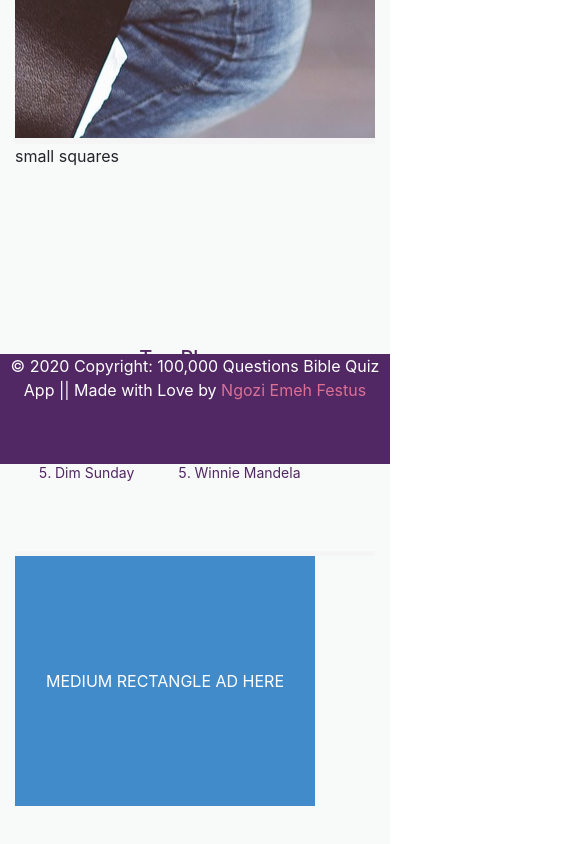
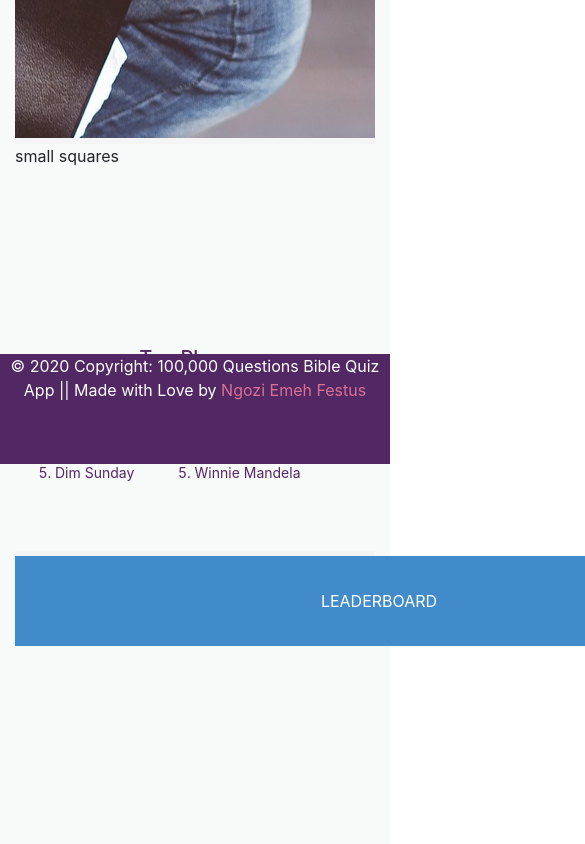
Before and after one commit to NgoziEmeh/Bible-quiz-web-app-frontend, an Angular app: page / in a window 390 px wide. Shown: the part 380-1224 px from the top of the page, 585 px wide, since content can reach past the window. Built offline with nearby package versions, Linux system fonts and the light colour scheme.

Commit message:
leaderboardside

```diff
--- a/src/app/home/home.component.css
+++ b/src/app/home/home.component.css
@@ -67,16 +67,24 @@ li{
         display: none;
     }
 
+
 }
 @media screen and (min-width: 461px) and (max-width: 600px){
     .mediumleaderboard-holder{
         display:block;
     }
+    .leaderboardside-holder{
+        display: none;
+    }
+
 }
 
 @media screen and (max-width: 460px){
     .mobilead-holder{
         display: block;
+    }
+    .leaderboardside-holder{
+        display: none;
     }
 }
 
@@ -88,4 +96,16 @@ li{
     .squaread-holder{
         display: none;
     }
+    .leaderboardside-holder{
+        display: none;
+    }
 }
+
+@media screen and (max-width: 766px){
+    .leaderboardside-holder{
+        display: block;
+    }
+    .squaread-holder{
+        display: none;
+    }
+}
--- a/src/app/home/home.component.html
+++ b/src/app/home/home.component.html
@@ -54,6 +54,9 @@
                             <div class="skyscraperholder">
                                 <app-skyscraperad></app-skyscraperad>
                             </div>
+                            <div class="leaderboardside-holder">
+                                <app-leaderboardad></app-leaderboardad>
+                            </div>
                         </div>
                 </div>
 
```
